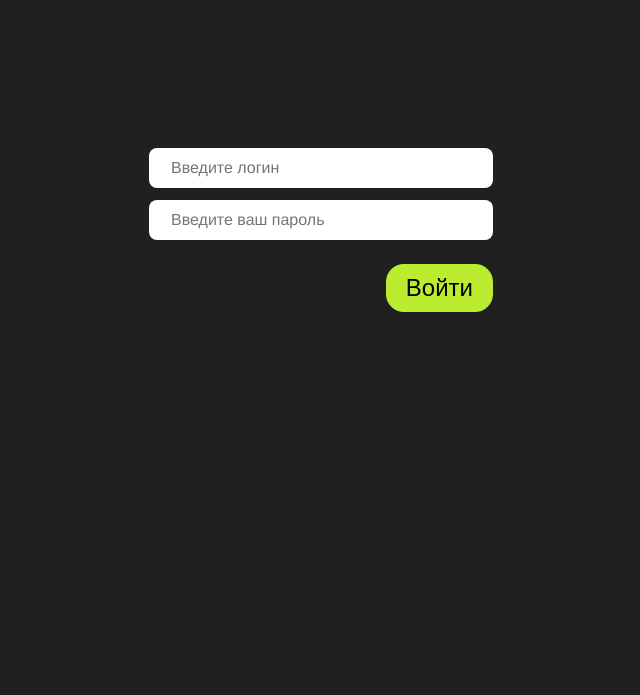
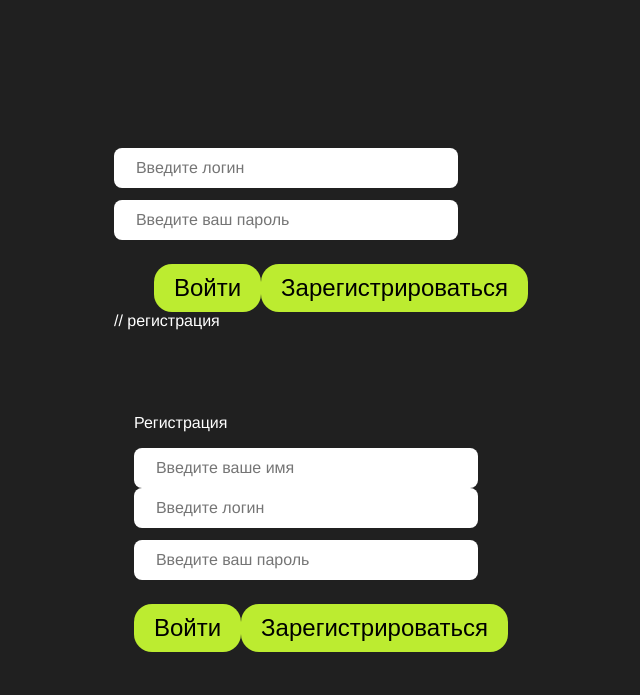
Before and after one commit to SaraLeya/life-koding-sarah, a plain HTML site: page 1index.html in a window 1280 px wide. Shown: the whole page, without its empty margins (319-959 px from the left). Drawn offline with Linux system fonts and the light colour scheme.

Commit message:
modified:   1index.html modified:   components/loginComponent.js

```diff
--- a/components/loginComponent.js
+++ b/components/loginComponent.js
@@ -14,9 +14,30 @@ export function renderLoginComponents ({ appEl, setToken }){
               rows="1"></input>
             <div class="add-form-row">
               <button id="login-button" class="add-form-button">Войти</button>
+              <button id="reg" class="add-form-button">Зарегистрироваться</button>
             </div>
+
+// регистрация
+            <div id="reg" class="add-formPass">
+            <p>Регистрация</p>
+            <input id="reg-name-input" type="text" class="add-form-userName"
+            placeholder="Введите ваше имя"></input>
+            <input id="reg-login-input" type="text" class="add-form-userName"
+            placeholder="Введите логин"></input>
+            <input id="reg-password"
+              type="password"
+              class="add-form-userPass"
+              placeholder="Введите ваш пароль"
+              rows="1"></input>
+            <div class="add-form-row">
+              <button id="login-button" class="add-form-button">Войти</button>
+              <button id="toggle-button" class="add-form-button">Зарегистрироваться</button>
+            </div>
+
+
           </div>`;
       appEl.innerHTML = appHtml;
+
   document.getElementById('login-button').addEventListener('click', () => {
 const login = document.getElementById('login-input').value;
 const password = document.getElementById('password').value;
```
Also changed, not shown: 1index.html (line endings or trailing spaces).
